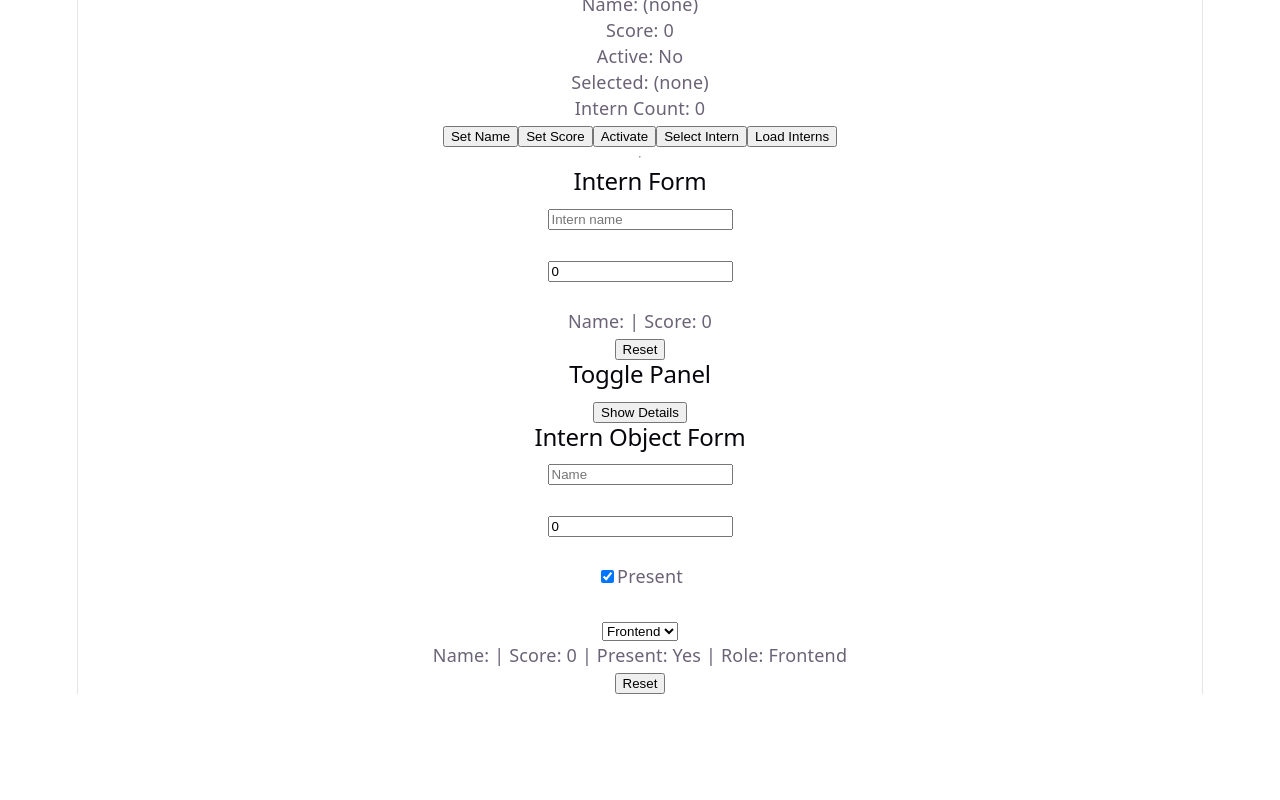
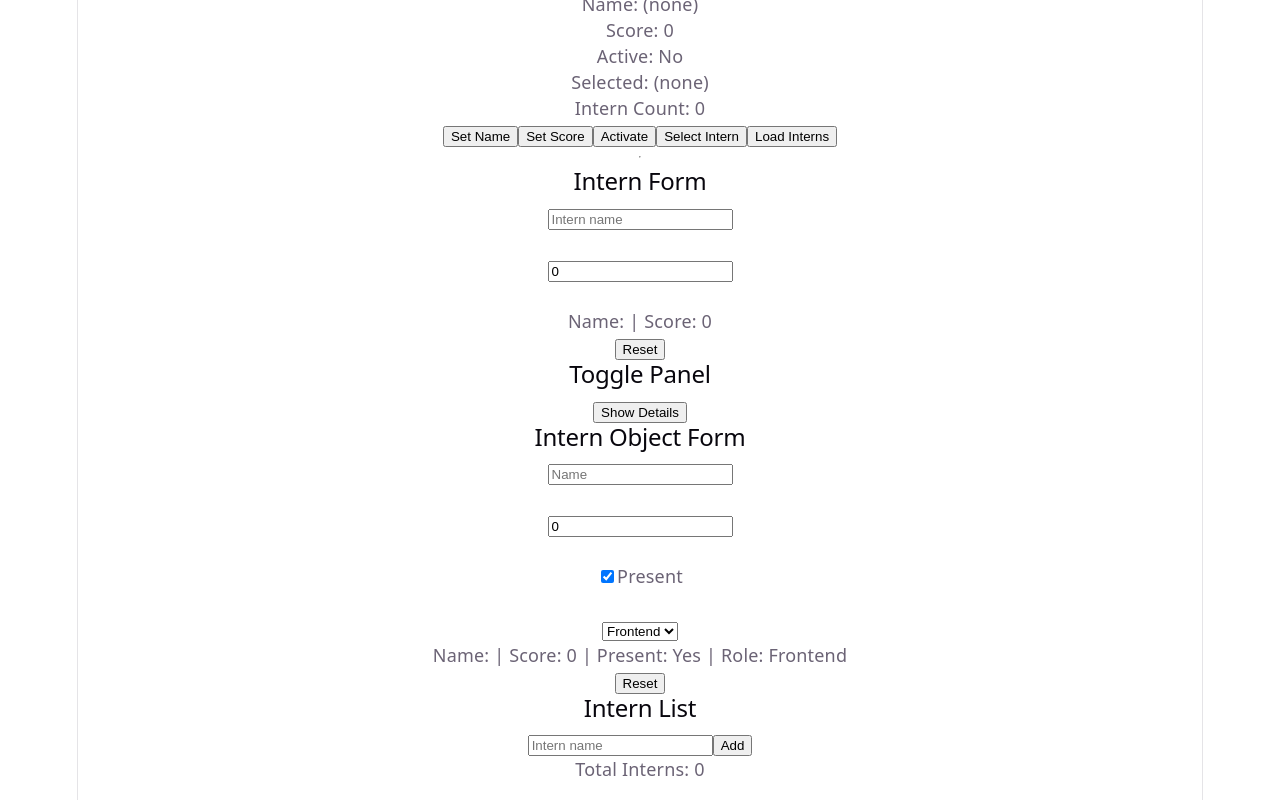
Before and after one commit to Josemafita-L/js-training, a React (Vite) app in the folder react/react/session3/: page / in a window 1280 px wide. Shown: the part 244-1044 px from the top of the page. Before the commit the page ends 938 px from the top, so only its background shows below. Built offline with nearby package versions, Linux system fonts and the light colour scheme.

Commit message:
react/session3: useState patterns

```diff
--- a/react/react/session3/src/App.tsx
+++ b/react/react/session3/src/App.tsx
@@ -4,6 +4,7 @@ import StateTypes from './StateTypes'
 import InternForm from "./InternForm"
 import TogglePanel from "./TogglePanel"
 import InternObjectForm from "./InternObjectForm"
+import InternList from "./InternList"
 function App() {
   return (
     <>
@@ -20,6 +21,7 @@ function App() {
       <InternForm />
       <TogglePanel />
       <InternObjectForm />
+      <InternList />
     </>
   )
 }
--- /dev/null
+++ b/react/react/session3/src/InternList.tsx
@@ -0,0 +1,73 @@
+import { useState } from 'react'
+
+interface Intern {
+  id: number
+  name: string
+}
+
+function InternList() {
+  const [interns, setInterns] = useState<Intern[]>([])
+  const [inputName, setInputName] = useState<string>('')
+  const [nextId, setNextId] = useState<number>(1)
+
+  function handleAdd(): void {
+    if (!inputName.trim()) return
+
+    setInterns(prev => [
+      ...prev,
+      {
+        id: nextId,
+        name: inputName.trim(),
+      },
+    ])
+
+    setNextId(prev => prev + 1)
+    setInputName('')
+  }
+
+  function handleRemove(id: number): void {
+    setInterns(prev => prev.filter(i => i.id !== id))
+  }
+
+  return (
+    <div>
+      <h2>Intern List</h2>
+
+      <input
+        type="text"
+        value={inputName}
+        onChange={e => setInputName(e.target.value)}
+        placeholder="Intern name"
+      />
+
+      <button onClick={handleAdd}>
+        Add
+      </button>
+
+      <p>Total Interns: {interns.length}</p>
+
+      <ul>
+        {interns.map(i => (
+          <li key={i.id}>
+            {i.name}
+
+            <button
+              onClick={() => handleRemove(i.id)}
+              style={{ marginLeft: '10px' }}
+            >
+              Remove
+            </button>
+          </li>
+        ))}
+      </ul>
+
+      {/* React state should never be mutated directly.
+          [...prev, newIntern] creates a new array with the existing interns
+          plus the new intern. filter() creates a new array without the
+          removed intern. Using push() or splice() would modify the original
+          array, which React may not detect correctly, leading to UI issues. */}
+    </div>
+  )
+}
+
+export default InternList
```
